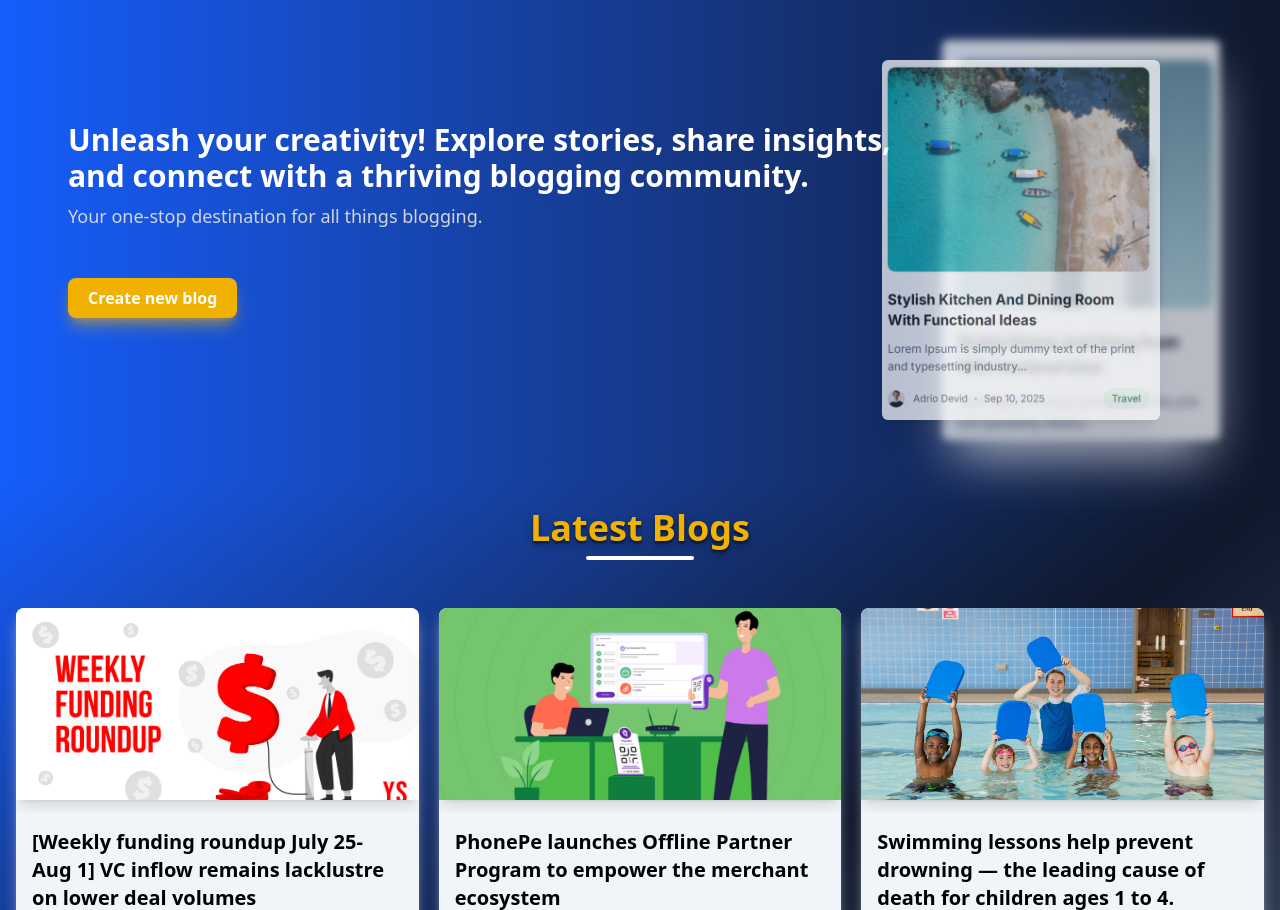
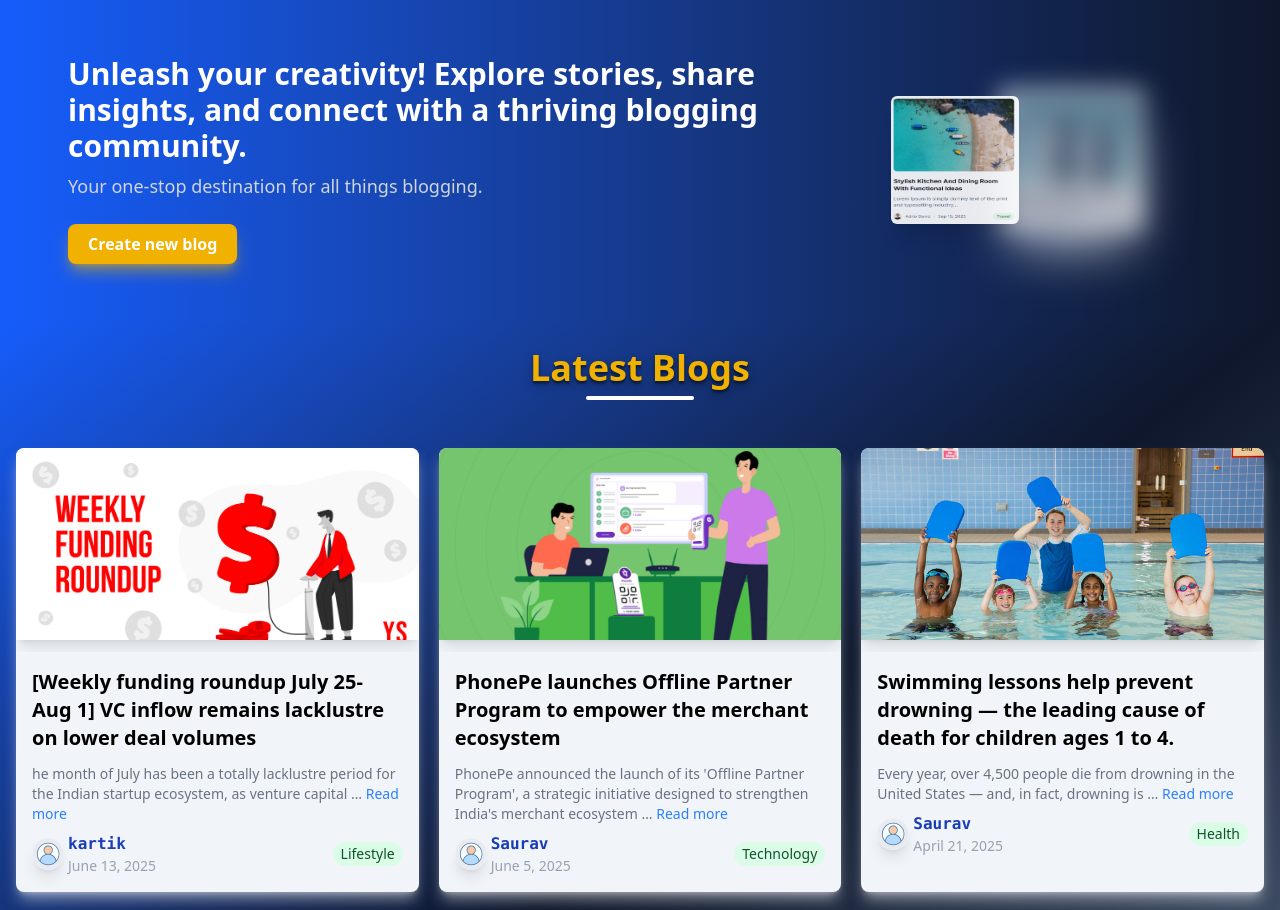
Before and after one commit to pythoneer-sp/BlogBook-Django, a Django app: page / in a window 1280 px wide. Shown: the part 52-962 px from the top of the page. Run offline with Django 5.2, Linux system fonts and the light colour scheme; data comes from the database, SQL or seed files in the repository; style sheets or scripts are compiled from the project's sources; parts of the project's set-up code (start-up, migrations or seed data) failed here and were passed over; some libraries are stand-ins or nearby versions.

Commit message:
fix css bugs

```diff
--- a/mainblog/blogbook/templates/blog_list.html
+++ b/mainblog/blogbook/templates/blog_list.html
@@ -7,37 +7,49 @@
 {% block content %}
 
 <main class="bg-gradient-to-r from-blue-600 to-slate-900 px-5 shadow-2xl shadow-blue-900/50">
-    <div class="flex md:flex-row flex-col items-center justify-center p-10">
-        <div class="container mx-auto md:px-2 md:py-4 p-1">
-            <h1 class="text-3xl font-bold text-white">Unleash your creativity! Explore stories, share insights, and connect with a thriving blogging community.</h1>
-            <p class="mt-2 md-2 text-lg text-gray-300">Your one-stop destination for all things blogging.</p>
-            <a class="hidden md:block mt-2 py-10" href="{% url 'blog_create' %}">
-                <button class="hidden md:block px-5 py-2 bg-yellow-500 rounded-lg cursor-pointer text-white font-bold hover:bg-yellow-600 transition duration-200 shadow-lg shadow-yellow-500/50">
+  <div class="flex md:flex-row flex-col items-center justify-center p-10 gap-8 md:gap-16">
+    <!-- Left: 70% width -->
+    <div class="md:w-[70%] w-full md:px-2 md:py-4 p-1">
+      <h1 class="text-3xl font-bold text-white">
+        Unleash your creativity! Explore stories, share insights, and connect with a thriving blogging community.
+      </h1>
+      <p class="mt-2 text-lg text-gray-300">
+        Your one-stop destination for all things blogging.
+      </p>
+      <a class="hidden md:block mt-6" href="{% url 'blog_create' %}">
+        <button class="px-5 py-2 bg-yellow-500 rounded-lg cursor-pointer text-white font-bold hover:bg-yellow-600 transition duration-200 shadow-lg shadow-yellow-500/50">
           Create new blog
         </button>
       </a>
     </div>
-        <div class="relative flex flex-col items-center justify-center my-10 md:my-0">
-            <!-- Larger image behind -->
+
+    <!-- Right: 30% width -->
+    <div class="md:w-[30%] w-full relative flex items-center justify-center my-10 md:my-0">
+      <!-- Blur image on right, slightly bigger -->
       <img
         src="{% static 'images/building.png' %}"
-              class="w-92 h-100 relative opacity-70 rounded-md filter shadow-2xl shadow-white blur-xs"
-              alt="Background Image"
+        class="w-36 h-36 opacity-70 rounded-md filter shadow-2xl shadow-white blur-md ml-8"
+        alt="Blurred Background"
+        loading="lazy"
       />
-            <!-- Smaller image in front -->
+      <!-- Normal image on left, slightly smaller, overlapping blur image to left -->
       <img
         src="{% static 'images/beach.png' %}"
-              class="w-90 h-90 absolute right-15 opacity-70 rounded-md shadow-xl"
+        class="w-32 h-32 rounded-md shadow-xl absolute left-0 opacity-90"
         alt="Foreground Image"
+        loading="lazy"
       />
     </div>
-          <a class="md:hidden" href="{% url 'blog_create' %}">
+
+    <!-- Mobile-only Button -->
+    <a class="md:hidden mt-6" href="{% url 'blog_create' %}">
       <button class="block px-5 py-2 bg-yellow-500 rounded-lg cursor-pointer text-white font-bold hover:bg-yellow-600 transition duration-200 shadow-lg shadow-yellow-500/50">
         Create new blog
       </button>
     </a>
   </div>
 </main>
+
 
 <section class="bg-gradient-to-br from-blue-600 via-slate-900 to-slate-500">
     <div class="container mx-auto px-4 py-7">
```
Lines whose indentation alone changed are shown as unchanged.
